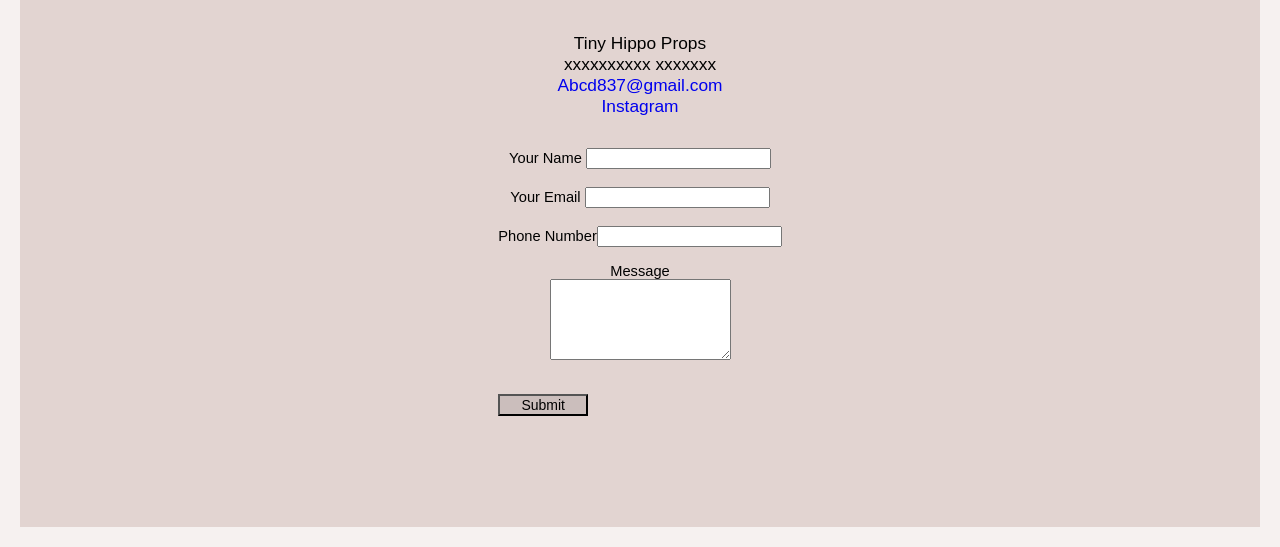
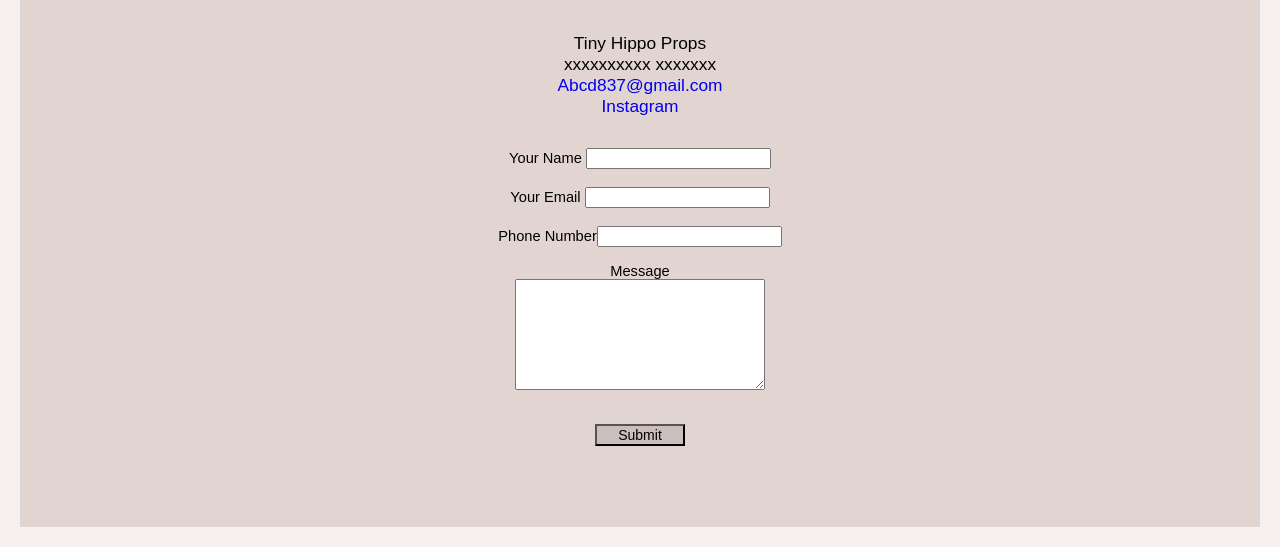
Before and after one commit to Branka-Kooij/TinyHippo, a plain HTML site: page Contact.html in a window 1280 px wide. Shown: the part 253-800 px from the top of the page. Drawn offline with Linux system fonts and the light colour scheme; a web font is replaced by a local one.

Commit message:
textarea

```diff
--- a/Contact.html
+++ b/Contact.html
@@ -46,7 +46,7 @@ xxxxxxxxxx xxxxxxx<br>
     <label>Your Email <input type="email" name="email" /></label><br>
     <label>Phone Number<input type="tel" name="phone"/> </label>
         <div  class="MessaheArea">
-<p>  <label>   Message <br> <textarea  class="textarea"name="message" col="30" rows="5"> </textarea>  </label> </p> <br>
+<p>  <label>   Message <br> <textarea  class="textarea" name="message" col="30" rows="7"> </textarea>  </label> </p> <br>
 
         <button class="contactButton" type="submit">Submit</button>
 
--- a/Style.css
+++ b/Style.css
@@ -232,7 +232,12 @@ display: inline;
 text-align: center
 }
 
-
+       .MessaheArea{
+           text-align: center
+       }
+       .MessaheArea textarea {
+width:250px
+       }
 
 .ContactLogo img{
     border-radius: 100%;
```
